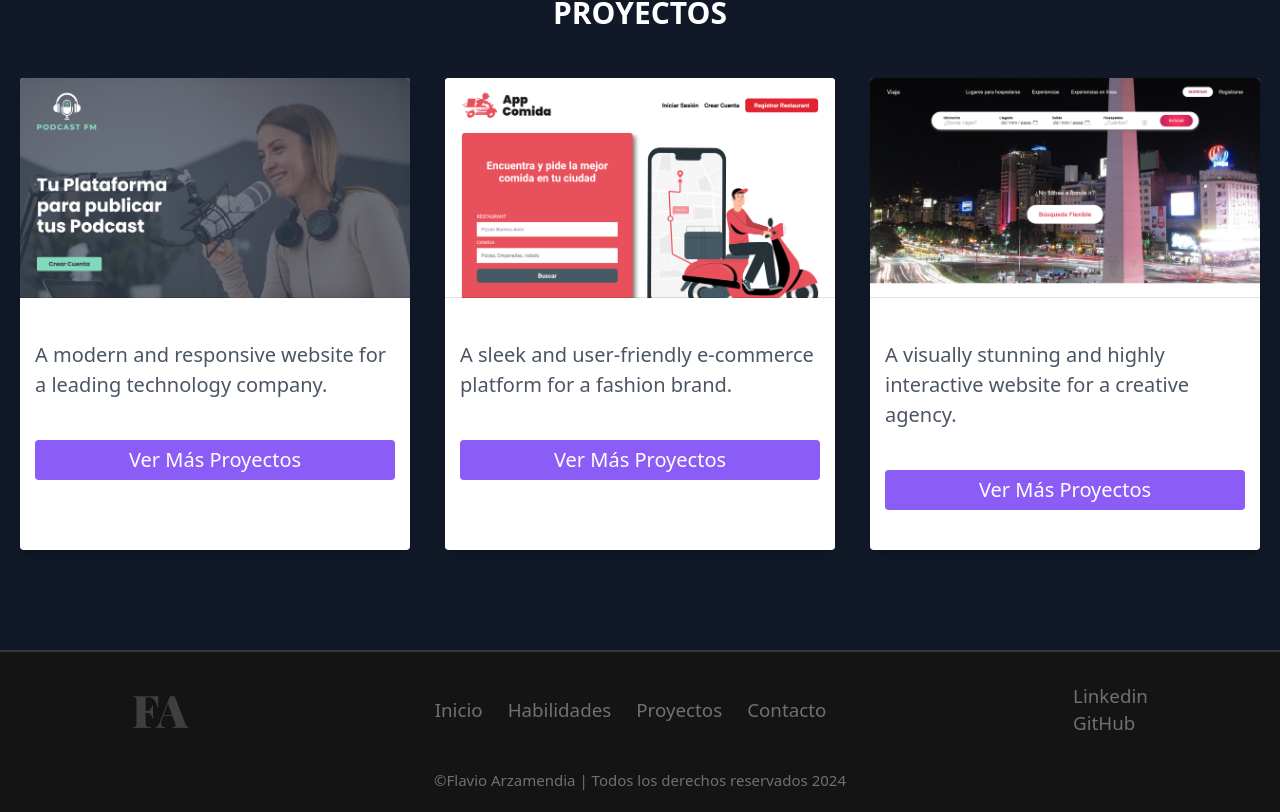
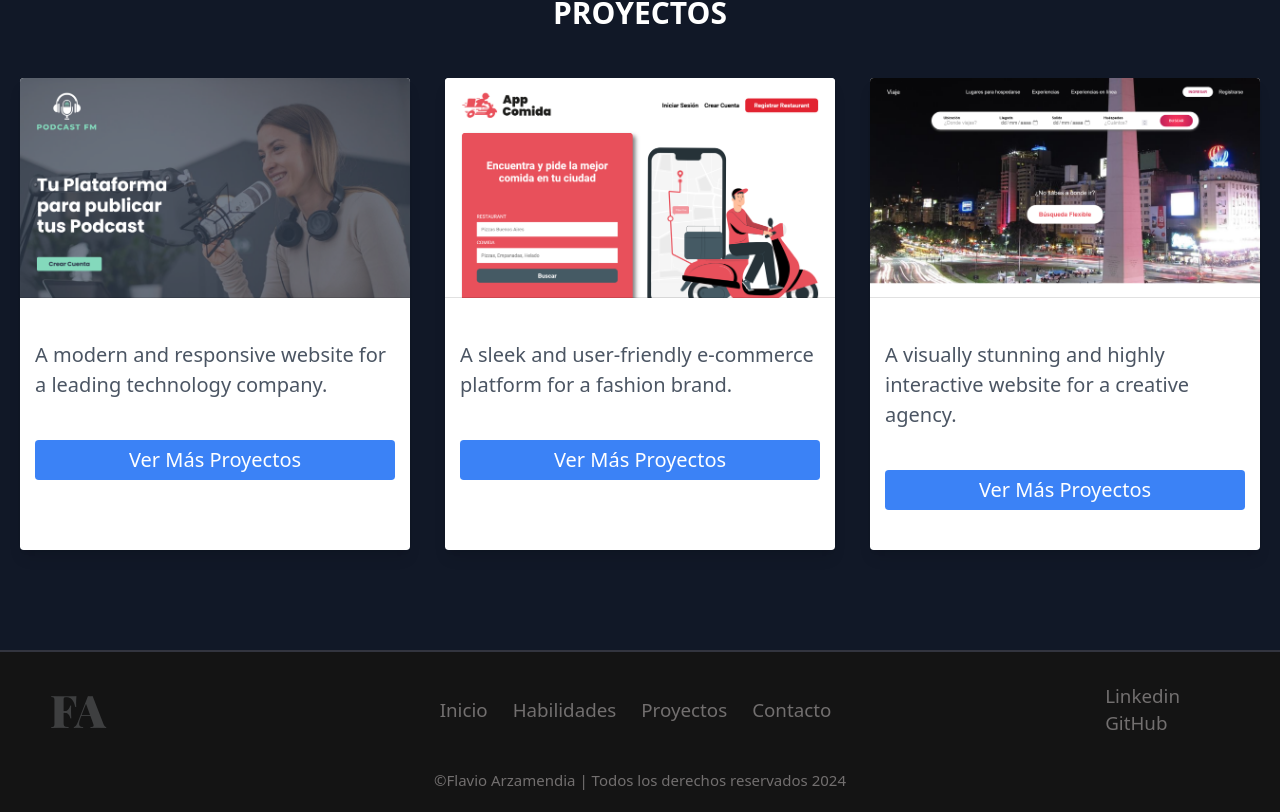
Before and after one commit to Flavioarzamendia/portfolionextjs-v.2, a Next.js app: page / in a window 1280 px wide. Shown: the part 2093-2905 px from the top of the page. Built offline with nearby package versions, Linux system fonts and the light colour scheme.

Commit message:
analitics

```diff
--- a/components/footer.js
+++ b/components/footer.js
@@ -3,7 +3,7 @@ import Link from "next/link";
 const Footer = () => {
   return (
     <footer className=" m-0 block text-center  mx-auto left-0 right-0 bottom-0 bg-[#141414]  py-5 footer  z-10 border-t-2  border-[#33353F]">
-      <div className="container  md:justify-between lg:justify-around  block py-10 md:py-2 md:flex  md:p-8 md:items-center md:px-4 ">
+      <div className="container  md:justify-between md:px-20  block py-10 md:py-2 md:flex  md:items-center ">
       <Link
           href={"/"}
           className="text-6xl  md:text-7xl text-[#3E3F40] font-extrabold hover:text-white "
@@ -11,13 +11,13 @@ const Footer = () => {
         >
           FA
         </Link>
-        <div className="text-[#726F6F] font-sans md:text-3xl  md:text-start md:flex md:gap-8 ">
+        <div className="text-[#726F6F] font-sans md:text-3xl  md:text-start md:flex md:gap-8 md:pl-28 lg:pl-24 ">
           <Link href='/' className="block p-4 md:p-1 hover:text-white">Inicio</Link>
           <Link href='/habilidades' className="block py-4 md:p-1 hover:text-white">Habilidades</Link>
           <Link href='/proyectos' className="block py-4 md:p-1 hover:text-white">Proyectos</Link>
           <Link href='/contacto' className="block py-4 md:p-1 hover:text-white">Contacto</Link>
         </div>
-        <div className="text-[#726F6F] font-sans md:text-3xl py-5 md:text-start ">
+        <div className="text-[#726F6F] font-sans md:text-3xl py-5 md:text-start pr-20 ">
           <Link
           href='https://www.linkedin.com/in/flavio-arzamendia-salinas'
           target="_blank"
--- a/components/inicio.js
+++ b/components/inicio.js
@@ -210,7 +210,7 @@ const Inicio = () => {
                 <h3 className="text-xl font-bold mb-4">Project 1</h3>
                 <p className="text-gray-600 mb-6">A modern and responsive website for a leading technology company.</p>
                 <Link
-                  className="inline-flex my-10 items-center justify-center w-full px-4 py-2 bg-[#8B5CF6] text-white font-medium rounded-md hover:bg-[#7C3AED] focus:outline-none focus:ring-2 focus:ring-offset-2 focus:ring-[#8B5CF6]"
+                  className="inline-flex my-10 items-center justify-center w-full px-4 py-2 bg-blue-500 text-white font-medium rounded-md hover:bg-blue-400 focus:outline-none focus:ring-2 focus:ring-offset-2 focus:ring-[#8B5CF6]"
                   href="#"
                 >
                   Ver Más Proyectos
@@ -234,7 +234,7 @@ const Inicio = () => {
                 <h3 className="text-xl font-bold mb-4">Project 2</h3>
                 <p className="text-gray-600 mb-6">A sleek and user-friendly e-commerce platform for a fashion brand.</p>
                 <Link
-                  className="inline-flex my-10 items-center justify-center w-full px-4 py-2 bg-[#8B5CF6] text-white font-medium rounded-md hover:bg-[#7C3AED] focus:outline-none focus:ring-2 focus:ring-offset-2 focus:ring-[#8B5CF6]"
+                  className="inline-flex my-10 items-center justify-center w-full px-4 py-2 bg-blue-500 text-white font-medium rounded-md hover:bg-blue-400 focus:outline-none focus:ring-2 focus:ring-offset-2 focus:ring-[#8B5CF6]"
                   href="#"
                 >
                   Ver Más Proyectos
@@ -260,7 +260,7 @@ const Inicio = () => {
                   A visually stunning and highly interactive website for a creative agency.
                 </p>
                 <Link
-                  className="inline-flex my-10 items-center justify-center w-full px-4 py-2 bg-[#8B5CF6] text-white font-medium rounded-md hover:bg-[#7C3AED] focus:outline-none focus:ring-2 focus:ring-offset-2 focus:ring-[#8B5CF6]"
+                  className="inline-flex my-10 items-center justify-center w-full px-4 py-2 bg-blue-500 text-white font-medium rounded-md hover:bg-blue-400 focus:outline-none focus:ring-2 focus:ring-offset-2 focus:ring-[#8B5CF6]"
                   href="#"
                 >
                   Ver Más Proyectos
--- a/components/layout.js
+++ b/components/layout.js
@@ -1,7 +1,8 @@
 import Head from "next/head";
 import Header from "./header";
 import Footer from "./footer";
-import {motion , AnimatePresence} from "framer-motion"
+import {motion , AnimatePresence} from "framer-motion";
+import {Analytics} from "@vercel/analytics/next"
 
 const Layout = ({children, title='', description=''}) => {
   return (
@@ -19,6 +20,7 @@ const Layout = ({children, title='', description=''}) => {
         exit={{ opacity: 0, y:15}}
         transition={{delay: 0.25}}
       >
+        <Analytics/>
     {children}
     </motion.div>
 
--- a/package.json
+++ b/package.json
@@ -10,6 +10,7 @@
   },
   "dependencies": {
     "@heroicons/react": "^2.1.1",
+    "@vercel/analytics": "^1.2.2",
     "framer-motion": "^10.18.0",
     "next": "14.0.4",
     "react": "^18",
--- a/pages/_document.js
+++ b/pages/_document.js
@@ -1,4 +1,5 @@
 import { Html, Head, Main, NextScript } from "next/document";
+
 
 export default function Document() {
   return (
```
Also changed, not shown: 1 other file (tests, documents, lock files or other folders).
